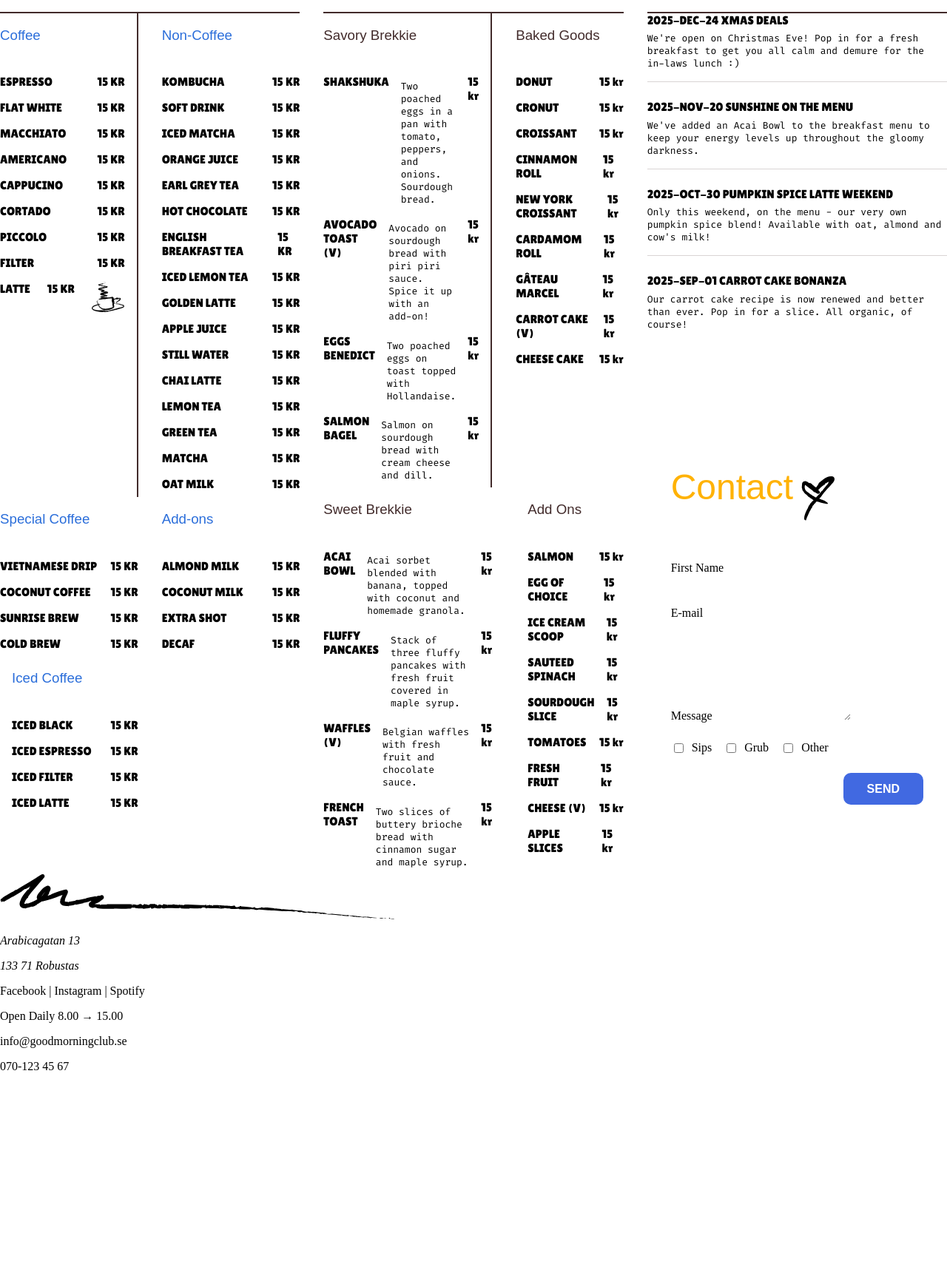
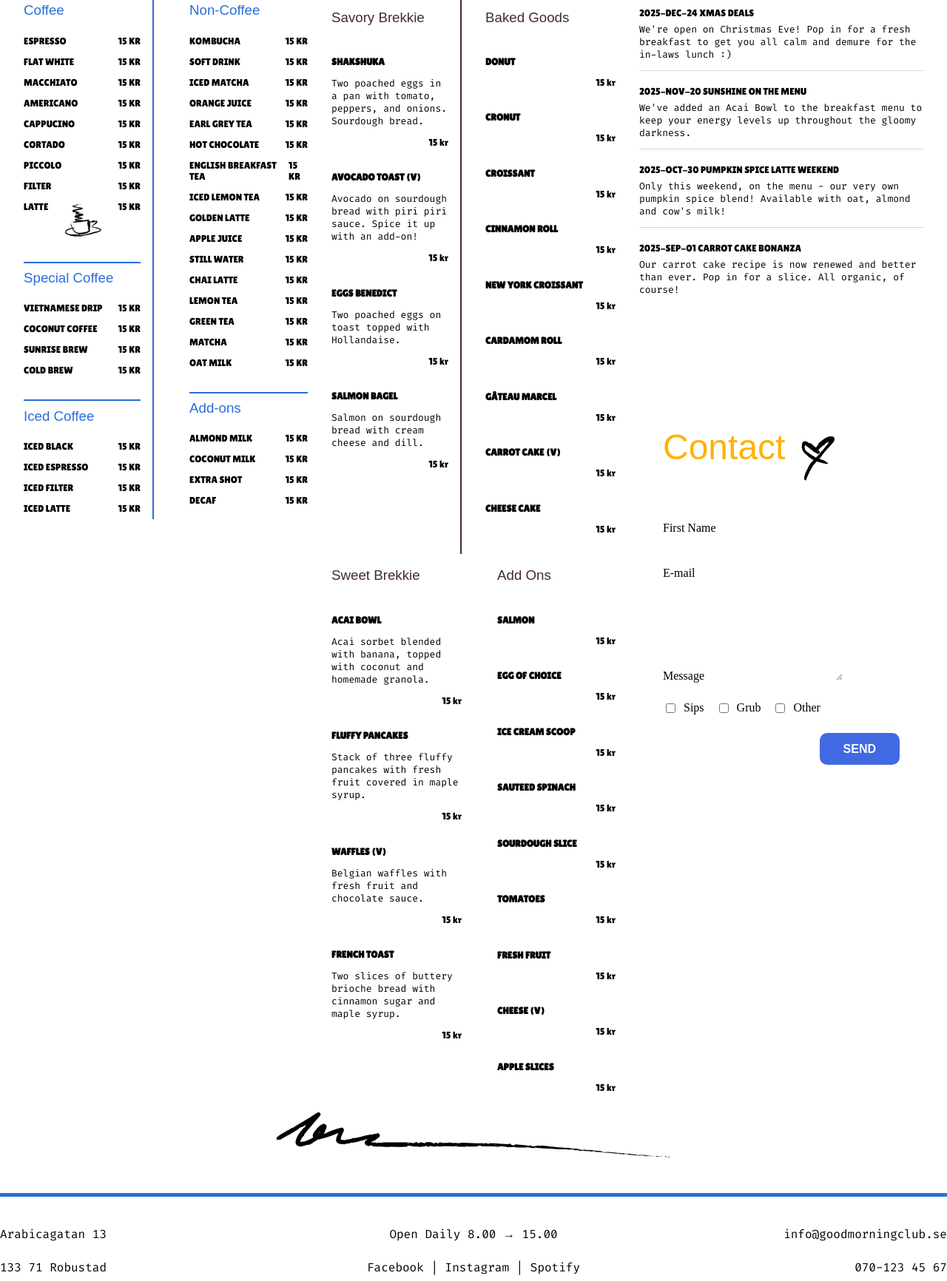
Before and after one commit to mariabhai/Implementation-av-design, a plain HTML site: page index.html in a window 1280 px wide. Shown: the part 183-1915 px from the top of the page at 74% size. Before the commit the page ends 1650 px from the top, so only its background shows below. Drawn offline with Linux system fonts and the light colour scheme; a web font is replaced by a local one.

Commit message:
innan spacing prob

```diff
--- a/index.html
+++ b/index.html
@@ -53,11 +53,27 @@
                 <li><span class="item-name">Cortado</span><span class="item-price">15 kr</span></li>
                 <li><span class="item-name">Piccolo</span><span class="item-price">15 kr</span></li>
                 <li><span class="item-name">Filter</span><span class="item-price">15 kr</span></li>
-                            <li>
-                                <span class="item-name">Latte</span>
+                <li><span class="item-name">Latte</span>
+                                        <img src="bilder/coffee_cup.svg" alt="coffe cup icon" class="cup-icon">
+
                     <span class="item-price">15 kr</span>
-                                <img src="bilder/coffee_cup.svg" alt="coffe cup icon" class="cup-icon">
                 </li>
+            </ul>
+
+            <h3>Special Coffee</h3>
+            <ul>
+                <li><span class="item-name">Vietnamese drip</span><span class="item-price">15 kr</span></li>
+                <li><span class="item-name">Coconut coffee</span><span class="item-price">15 kr</span></li>
+                <li><span class="item-name">Sunrise brew</span><span class="item-price">15 kr</span></li>
+                <li><span class="item-name">Cold brew</span><span class="item-price">15 kr</span></li>
+            </ul>
+
+            <h3>Iced Coffee</h3>
+            <ul>
+                <li><span class="item-name">Iced black</span><span class="item-price">15 kr</span></li>
+                <li><span class="item-name">Iced espresso</span><span class="item-price">15 kr</span></li>
+                <li><span class="item-name">Iced filter</span><span class="item-price">15 kr</span></li>
+                <li><span class="item-name">Iced latte</span><span class="item-price">15 kr</span></li>
             </ul>
         </div>
 
@@ -81,19 +97,7 @@
                 <li><span class="item-name">Matcha</span><span class="item-price">15 kr</span></li>
                 <li><span class="item-name">Oat Milk</span><span class="item-price">15 kr</span></li>
             </ul>
-                    </div>
 
-                    <div class="column">
-                        <h3>Special Coffee</h3>
-                        <ul>
-                            <li><span class="item-name">Vietnamese drip</span><span class="item-price">15 kr</span></li>
-                            <li><span class="item-name">Coconut coffee</span><span class="item-price">15 kr</span></li>
-                            <li><span class="item-name">Sunrise brew</span><span class="item-price">15 kr</span></li>
-                            <li><span class="item-name">Cold brew</span><span class="item-price">15 kr</span></li>
-                        </ul>
-                    </div>
-
-                    <div class="column">
             <h3>Add-ons</h3>
             <ul>
                 <li><span class="item-name">Almond milk</span><span class="item-price">15 kr</span></li>
@@ -102,17 +106,8 @@
                 <li><span class="item-name">Decaf</span><span class="item-price">15 kr</span></li>
             </ul>
         </div>
+    </div>
 
-                    <div class="column">
-                        <h3>Iced Coffee</h3>
-                        <ul>
-                            <li><span class="item-name">Iced black</span><span class="item-price">15 kr</span></li>
-                            <li><span class="item-name">Iced espresso</span><span class="item-price">15 kr</span></li>
-                            <li><span class="item-name">Iced filter</span><span class="item-price">15 kr</span></li>
-                            <li><span class="item-name">Iced latte</span><span class="item-price">15 kr</span></li>
-                        </ul>
-                    </div>
-                </div>
             </section>
 
             <section class="Grub">
@@ -221,12 +216,13 @@
             <div class="footer-column left">
                 <address>
                     <p>Arabicagatan 13</p>
-                    <p>133 71 Robustas</p>
+                    <p>133 71 Robustad</p>
                 </address>
             </div>
             <div class="footer-column center">
+                <p>Open Daily 8.00 → 15.00</p>
                 <p>Facebook | Instagram | Spotify</p>
-                <p>Open Daily 8.00 → 15.00</p>
+
             </div>
             <div class="footer-column right">
                 <p>info@goodmorningclub.se</p>
--- a/scss/_footer.scss
+++ b/scss/_footer.scss
@@ -0,0 +1,45 @@
+.footer-image {
+  display: block;
+  margin: 0 auto; // Centers the image horizontally
+  max-width: 100%;
+  height: auto;
+}
+
+footer {
+  border-top: 5px solid #2B6EDA; // Add border on top
+  padding-top: 1em;
+  margin-top: 3em;
+  font-family: 'Fira Code', sans-serif;
+
+  .footer-columns {
+    display: flex;
+    justify-content: space-between;
+    align-items: flex-start;
+    gap: 2em;
+
+    .footer-column {
+      flex: 1;
+
+      &.left {
+        text-align: left;
+      }
+
+      &.center {
+        text-align: center;
+      }
+
+      &.right {
+        text-align: right;
+      }
+
+      address {
+        font-style: normal; // Remove italic from address
+      }
+
+      p {
+        margin: 0.5em 0;
+        padding-top: 1em;
+      }
+    }
+  }
+}
--- a/scss/_main.scss
+++ b/scss/_main.scss
@@ -1,5 +1,7 @@
 main {
   padding-top: 80px;
+  padding-left: 2em;
+  padding-right: 2em;
 
  h2, h3 {
   font-family: 'Oi', sans-serif;
@@ -17,33 +19,91 @@ main {
       h2 {
         font-size: 3rem;
         margin-bottom: 0em;
-        border-bottom: 2px solid #422B2B;
-        padding-bottom: 0.5em;
+        padding-bottom: 0em;
       }
 
       &.Sips {
-        h2, h3 {
+  h2 {
     color: #2B6EDA;
+    border-bottom: 2px solid #2B6EDA;
   }
-        ul {
-          text-transform: uppercase;
+
+  h3 {
+    color: #2B6EDA;
+    border-top: 2px solid #2B6EDA;
+    padding-top: 0.5em;
+    margin-top: 0.5em;
+    margin-bottom: 0em;
+
+    &:first-child {
+      border-top: none; // Add this
+      padding-top: 0;
     }
   }
 
+      .cup-icon {
+            width: 50px;
+            height: 50px;
+            align-items: center;
+          }
+
+  ul {
+    text-transform: uppercase;
+
+    font-size: small;
+  }
+
+  .columns .column {
+    &:first-child {
+      border-right: 2px solid #2B6EDA;
+      padding-right: 1em;
+      // Remove border-top: none from here
+    }
+  }
+}
+
+
        &.Grub {
-        h2, h3 {
-          color: #422B2B
+        h2 {
+          color: #422B2B;
+          border-bottom: 2px solid #422B2B;
         }
+
+        h3 {
+          color: #422B2B;
+        }
+
+        ul {
+          font-size: small;
+          li {
+            display: flex;
+            flex-direction: column;
+            align-items: flex-start;
+            gap: 0.5em;
+            margin-bottom: 1.5em;
+
             .item-name {
-                font-family: Lilita One, sans-serif;
-                display: block;
+              font-family: 'Lilita One', sans-serif;
               text-transform: uppercase;
+              font-weight: bold;
             }
+
             .item-desc {
-                font-family: Fira code, sans-serif;
+              font-family: 'Fira Code', sans-serif;
               font-size: small;
-                display: block;
-                padding-top: 0.5em;
+            }
+
+            .item-price {
+              align-self: flex-end;
+              font-family: 'Lilita One', sans-serif;
+            }
+          }
+        }
+
+        .columns .column {
+          &:first-child {
+            border-right: 2px solid #422B2B;
+          }
         }
       }
 
@@ -59,7 +119,6 @@ main {
           gap: 1em;
 
           &:first-child {
-            border-right: 2px solid #422B2B;
             padding-right: 1em;
           }
 
@@ -67,10 +126,8 @@ main {
             padding-left: 1em;
           }
 
-
-
           ul {
-            font-family: Lilita One, sans-serif;
+            font-family: 'Lilita One', sans-serif;
             list-style: none;
             margin: 0;
             padding: 0;
@@ -86,20 +143,21 @@ main {
         }
       }
 
-
       &.News {
         display: flex;
         flex-direction: column;
 
         h2 {
-          color: #F79EB0
+          color: #F79EB0;
+          border-bottom: 2px solid #F79EB0;
         }
 
         .news-content {
           margin-bottom: 2em;
-
+          margin-top: 1em;
 
           ul {
+            font-size: small;
             list-style: none;
             padding: 0;
             margin: 0;
@@ -153,7 +211,7 @@ main {
             width: 60px;
             height: 60px;
             margin-left: 0em;
-            margin-right: 7em;
+            margin-right: 5em;
             margin-bottom: 0;
             margin-top: 2em;
 
```
Also changed, not shown: css/style.css. Lines whose indentation alone changed are shown as unchanged.
